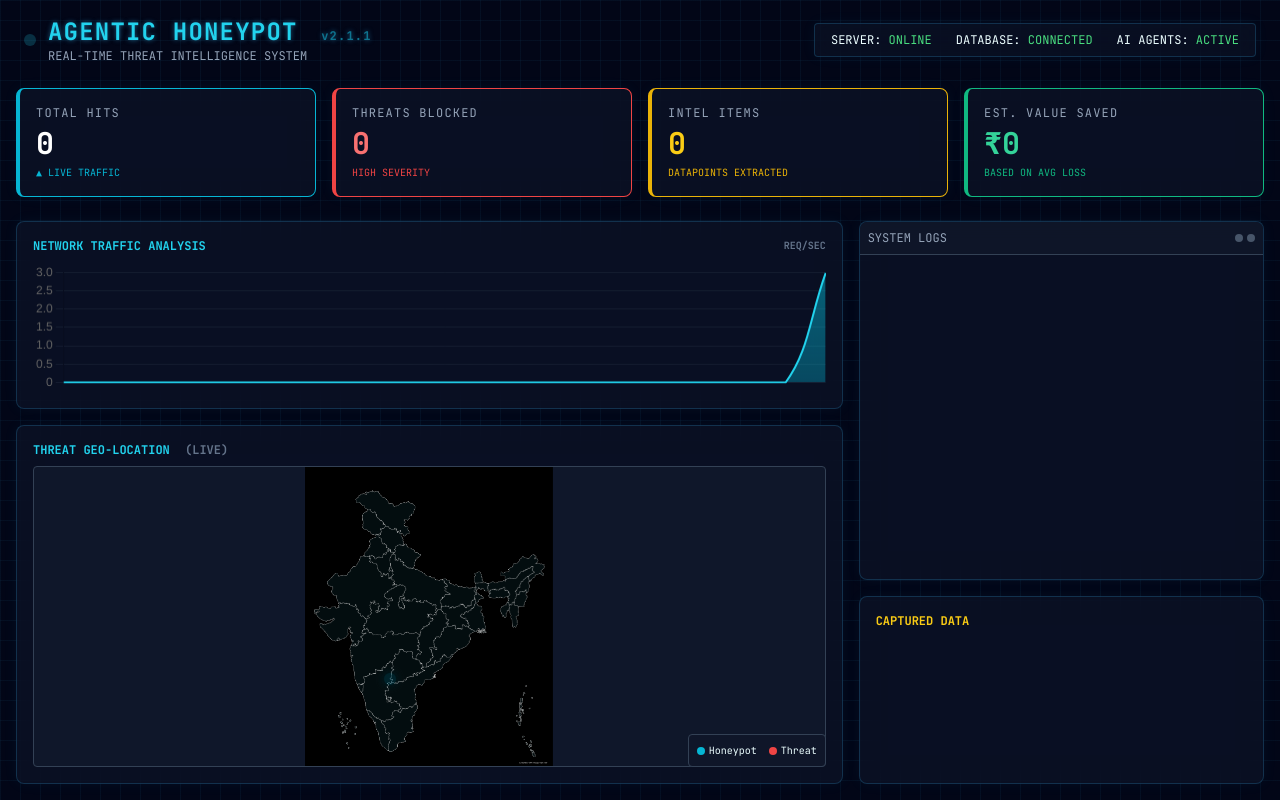
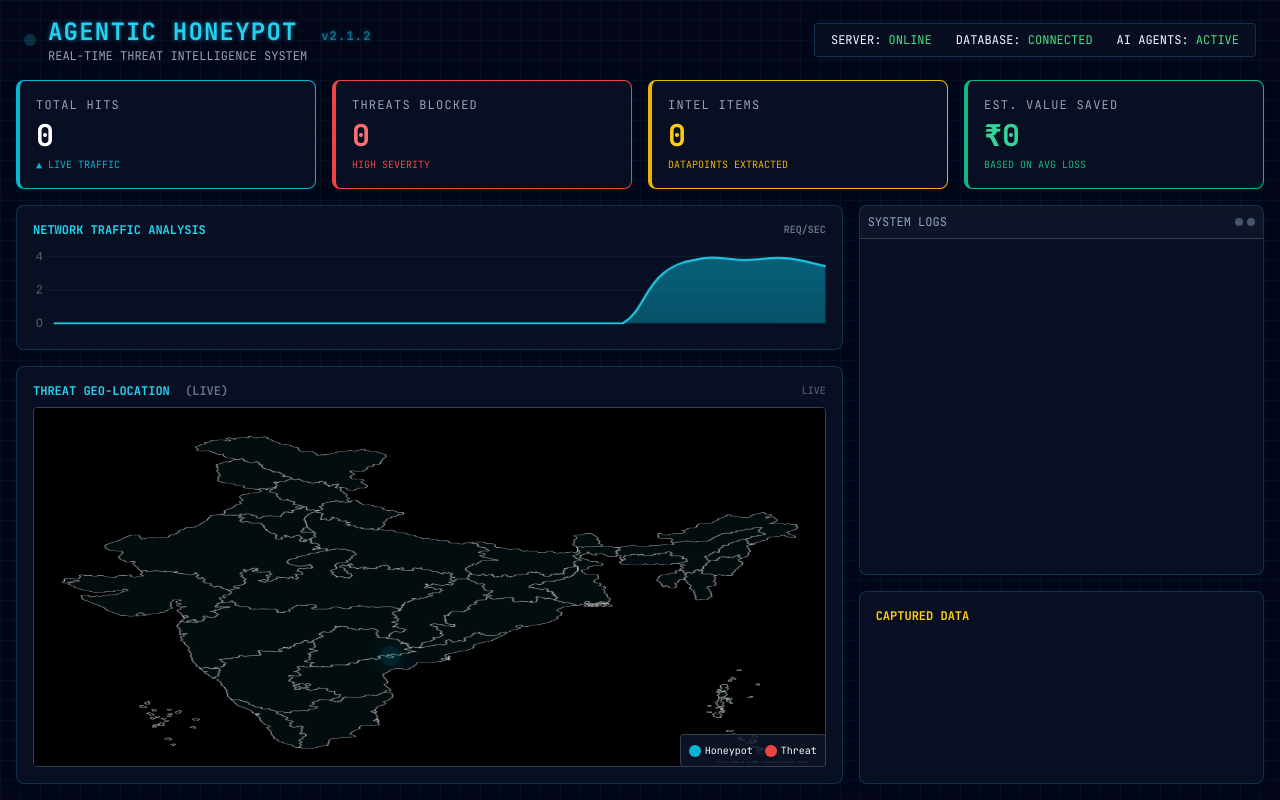
Before and after one commit to bhuvanm1705/hcl-guvi-aihoneypotver-1, a Flask app: page /dashboard in a window 1280 px wide. Run offline with Flask 3, Linux system fonts and the light colour scheme; data that the repository does not hold is empty; some libraries are stand-ins or nearby versions.

Commit message:
Maximize dashboard map and add red flash alert for threats

```diff
--- a/templates/dashboard.html
+++ b/templates/dashboard.html
@@ -64,10 +64,30 @@
             }
         }
 
+        /* Red Flash Animation for Map Border */
+        @keyframes flash-red {
+
+            0%,
+            100% {
+                border-color: rgba(56, 189, 248, 0.2);
+                box-shadow: none;
+            }
+
+            50% {
+                border-color: #ef4444;
+                box-shadow: 0 0 30px rgba(239, 68, 68, 0.5);
+            }
+        }
+
+        .flash-alert {
+            animation: flash-red 1s ease-in-out infinite;
+        }
+
         /* Map Customization */
         .map-container {
             background-image: url('/static/india_map.png');
-            background-size: contain;
+            background-size: 100% 100%;
+            /* FORCE FILL */
             background-position: center;
             background-repeat: no-repeat;
             /* Invert filtering to make a white map look dark cyan/blue */
@@ -77,23 +97,25 @@
             height: 100%;
         }
 
-        /* Dots on the map - we have to counter-scale the filter so they look red/cyan */
+        /* Dots on the map */
         .map-dot {
             position: absolute;
-            width: 12px;
-            height: 12px;
+            width: 20px;
+            /* BIGGER DOTS */
+            height: 20px;
             border-radius: 50%;
             transform: translate(-50%, -50%);
             /* Revert the parent's filter so colors are accurate */
             filter: invert(1) hue-rotate(180deg) brightness(1.2) contrast(1);
-            box-shadow: 0 0 10px currentColor;
+            box-shadow: 0 0 15px currentColor;
+            z-index: 10;
         }
 
         .dot-honeypot {
             background-color: #06b6d4;
             /* Cyan */
             color: #06b6d4;
-            /* Approximate Bangalore location */
+            /* Approx Bangalore */
             bottom: 25%;
             left: 45%;
         }
@@ -110,12 +132,12 @@
 <body class="text-cyan-50 min-h-screen grid-bg overflow-hidden">
     <div class="h-screen flex flex-col p-4">
         <!-- Header -->
-        <header class="flex justify-between items-center mb-6 px-2">
+        <header class="flex justify-between items-center mb-4 px-2">
             <div class="flex items-center gap-3">
                 <div class="w-3 h-3 bg-cyan-400 rounded-full blink"></div>
                 <div>
                     <h1 class="text-2xl font-bold tracking-wider neon-text text-cyan-400">AGENTIC HONEYPOT <span
-                            class="text-xs text-cyan-700 ml-2">v2.1.1</span></h1>
+                            class="text-xs text-cyan-700 ml-2">v2.1.2</span></h1>
                     <p class="text-xs text-slate-400">REAL-TIME THREAT INTELLIGENCE SYSTEM</p>
                 </div>
             </div>
@@ -127,7 +149,7 @@
         </header>
 
         <!-- KPI Grid -->
-        <div class="grid grid-cols-4 gap-4 mb-6">
+        <div class="grid grid-cols-4 gap-4 mb-4">
             <div class="glass p-4 rounded-lg border-l-4 border-cyan-500">
                 <h3 class="text-slate-400 text-xs uppercase tracking-widest mb-1">Total Hits</h3>
                 <p class="text-3xl font-bold text-white mb-0" id="total-attacks">0</p>
@@ -154,9 +176,9 @@
         <div class="grid grid-cols-12 gap-4 flex-1 min-h-0">
 
             <!-- Left Column: Traffic Graph & Map -->
-            <div class="col-span-8 flex flex-col gap-4 min-h-0">
-                <!-- Traffic Graph -->
-                <div class="glass p-4 rounded-lg h-1/3 relative flex flex-col">
+            <div class="col-span-8 flex flex-col gap-4 min-h-0 h-full">
+                <!-- Traffic Graph (Reduced Height) -->
+                <div class="glass p-4 rounded-lg h-1/4 relative flex flex-col">
                     <h3 class="text-cyan-400 text-xs font-bold mb-2 flex justify-between">
                         <span>NETWORK TRAFFIC ANALYSIS</span>
                         <span class="text-[10px] text-slate-500">REQ/SEC</span>
@@ -166,10 +188,13 @@
                     </div>
                 </div>
 
-                <!-- India Map -->
-                <div class="glass p-4 rounded-lg flex-1 relative overflow-hidden flex flex-col">
-                    <h3 class="text-cyan-400 text-xs font-bold mb-2 z-10">THREAT GEO-LOCATION <span
-                            class="text-slate-500 ml-2">(LIVE)</span></h3>
+                <!-- India Map (Maximized) -->
+                <div class="glass p-4 rounded-lg flex-1 relative overflow-hidden flex flex-col transition-all duration-300"
+                    id="map-panel">
+                    <h3 class="text-cyan-400 text-xs font-bold mb-2 z-10 flex justify-between">
+                        <span>THREAT GEO-LOCATION <span class="text-slate-500 ml-2">(LIVE)</span></span>
+                        <span id="sync-status" class="text-[10px] text-slate-600">CONNECTED</span>
+                    </h3>
                     <div
                         class="flex-1 w-full h-full rounded bg-slate-900 border border-slate-700 overflow-hidden relative">
                         <div class="map-container" id="india-map">
@@ -180,19 +205,19 @@
                     </div>
                     <!-- Legend -->
                     <div
-                        class="absolute bottom-4 right-4 flex gap-3 text-[10px] bg-slate-900/80 p-2 rounded border border-slate-700">
+                        class="absolute bottom-4 right-4 flex gap-3 text-[10px] bg-slate-900/80 p-2 rounded border border-slate-700 z-20">
                         <div class="flex items-center gap-1">
-                            <div class="w-2 h-2 rounded-full bg-cyan-500"></div> Honeypot
+                            <div class="w-3 h-3 rounded-full bg-cyan-500"></div> Honeypot
                         </div>
                         <div class="flex items-center gap-1">
-                            <div class="w-2 h-2 rounded-full bg-red-500"></div> Threat
+                            <div class="w-3 h-3 rounded-full bg-red-500"></div> Threat
                         </div>
                     </div>
                 </div>
             </div>
 
             <!-- Right Column: Logs & Intel -->
-            <div class="col-span-4 flex flex-col gap-4 min-h-0">
+            <div class="col-span-4 flex flex-col gap-4 min-h-0 h-full">
                 <!-- Terminal Feed -->
                 <div class="glass p-0 rounded-lg flex flex-col flex-1 overflow-hidden">
                     <div class="bg-slate-900/80 p-2 border-b border-slate-700 flex justify-between items-center">
@@ -256,19 +281,26 @@
         // --- 2. Live Data Update ---
         let lastAttackCount = 0;
 
-        // Approx CSS positions (Top%, Left%) for India map
+        // CSS positions (Top%, Left%) for India map
         const threatLocations = [
             { top: '35%', left: '35%' }, // Delhi/North
             { top: '55%', left: '25%' }, // Mumbai/West
             { top: '45%', left: '70%' }, // Kolkata/East
             { top: '40%', left: '60%' }, // Jamtara/Jharkhand
             { top: '35%', left: '40%' }, // UP
+            { top: '25%', left: '30%' }, // Punjab/Haryana
         ];
 
         function updateStats() {
+            // Blink Sync Text
+            const syncText = document.getElementById('sync-status');
+            syncText.innerText = "SYNCING...";
+
             fetch('/api/stats')
                 .then(response => response.json())
                 .then(data => {
+                    syncText.innerText = "LIVE";
+
                     // Update KPI
                     document.getElementById('total-attacks').innerText = data.total_messages;
                     document.getElementById('scams-detected').innerText = data.scams_detected;
@@ -279,10 +311,15 @@
                     if (data.total_messages > lastAttackCount) {
                         lastAttackCount = data.total_messages;
 
-                        // Pick random location
+                        // 1. TRIGGER RED FLASH ALERT
+                        const mapPanel = document.getElementById('map-panel');
+                        mapPanel.classList.add('flash-alert');
+                        setTimeout(() => mapPanel.classList.remove('flash-alert'), 3000);
+
+                        // 2. Pick random location
                         const loc = threatLocations[Math.floor(Math.random() * threatLocations.length)];
 
-                        // Create Dot
+                        // 3. Create Big Dot
                         const dot = document.createElement('div');
                         dot.className = 'map-dot dot-threat blink-fast';
                         dot.style.top = loc.top;
@@ -290,8 +327,8 @@
 
                         document.getElementById('india-map').appendChild(dot);
 
-                        // Remove after 4s
-                        setTimeout(() => dot.remove(), 4000);
+                        // Remove after 5s
+                        setTimeout(() => dot.remove(), 5000);
                     }
 
                     // Update Logs
@@ -331,10 +368,14 @@
                     currentData.push(newValue);
                     trafficChart.update();
                 })
-                .catch(err => console.error(err));
+                .catch(err => {
+                    console.error(err);
+                    syncText.innerText = "OFFLINE";
+                    syncText.classList.add('text-red-500');
+                });
         }
 
-        setInterval(updateStats, 2000);
+        setInterval(updateStats, 1500); // Faster polling (1.5s)
         updateStats();
     </script>
 </body>
```
